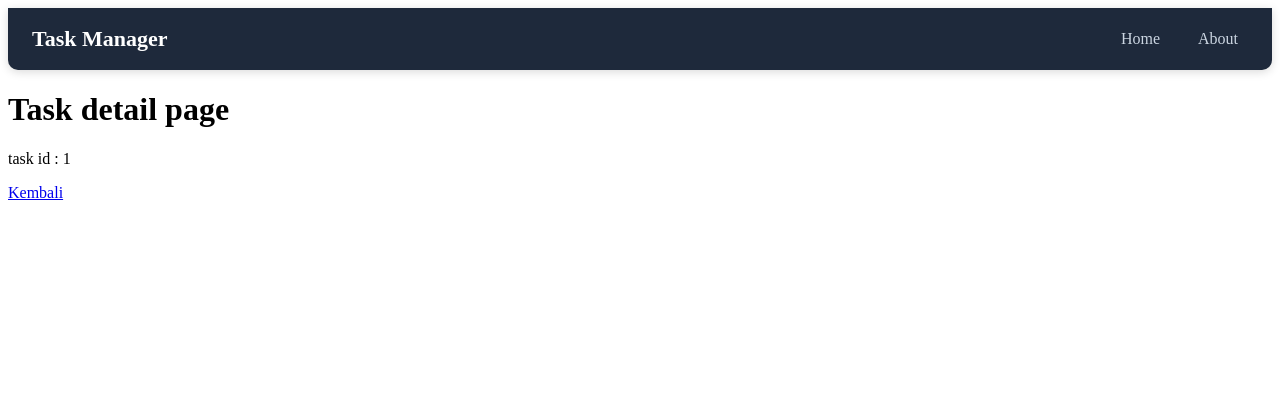
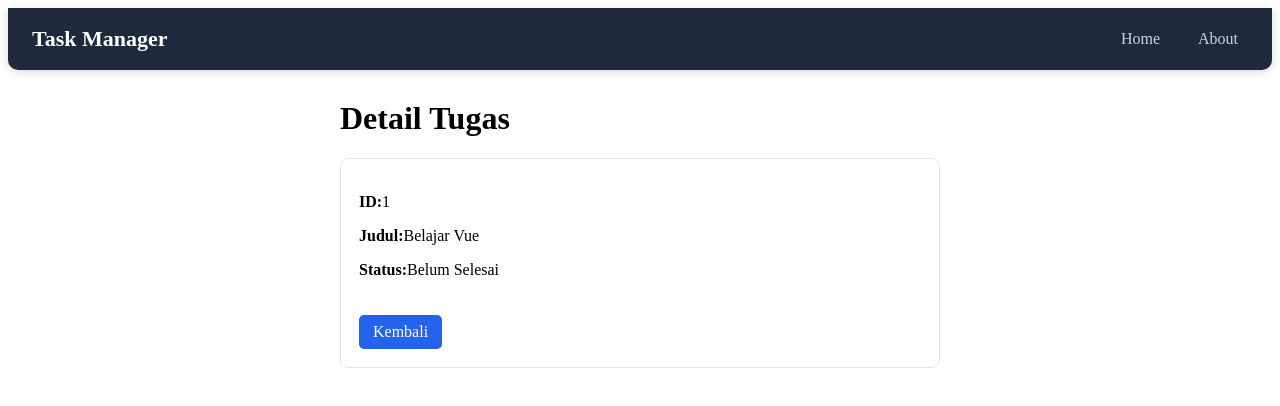
Before and after one commit to KenapaCoding/sk-vue-task-manager, a Vue app: page /task/1 in a window 1280 px wide. Shown: the top 406 px of the page. Built offline with nearby package versions, Linux system fonts and the light colour scheme.

Commit message:
sk1: style task detail

```diff
--- a/src/views/TaskDetail.vue
+++ b/src/views/TaskDetail.vue
@@ -1,14 +1,60 @@
 <template>
-    <h1>Task detail page</h1>
-    <p>task id : {{ id }}</p>
-    <router-link to="/">Kembali</router-link>
+    <div class="detail-container">
+        <h1>Detail Tugas</h1>
+        <div class="card">
+            <p><strong>ID:</strong>{{ id }}</p>
+            <p><strong>Judul:</strong>{{ task.title }}</p>
+            <p><strong>Status:</strong>{{ task.done ? 'Selesai' : 'Belum Selesai' }}</p>
+            <router-link to='/' class="btn-back">Kembali</router-link>
+        </div>
+    </div>
 </template>
 
 <script setup>
-    import { useRoute } from 'vue-router';
+    import { useTasks } from '@/composables/useTasks';
+import { useRoute } from 'vue-router';
 
     const route = useRoute()
 
     const id = route.params.id
 
+    const {tasks} =useTasks()
+
+    const task = tasks.value.find(t => t.id == id)
+
 </script>
+
+<style scoped>
+.detail-container {
+  max-width: 600px;
+  margin: 30px auto;
+}
+
+.card {
+  background: white;
+  border: 1px solid #e5e7eb;
+  padding: 18px;
+  border-radius: 8px;
+}
+
+.done {
+  text-decoration: line-through;
+  color: #999;
+}
+
+/* Tombol biru sama kayak style di TaskItem & Home */
+.btn-back {
+  display: inline-block;
+  margin-top: 20px;
+  padding: 8px 14px;
+  background: #2563eb;
+  color: white;
+  text-decoration: none;
+  border-radius: 5px;
+  transition: 0.2s;
+}
+
+.btn-back:hover {
+  background: #1d4ed8;
+}
+</style>
```
